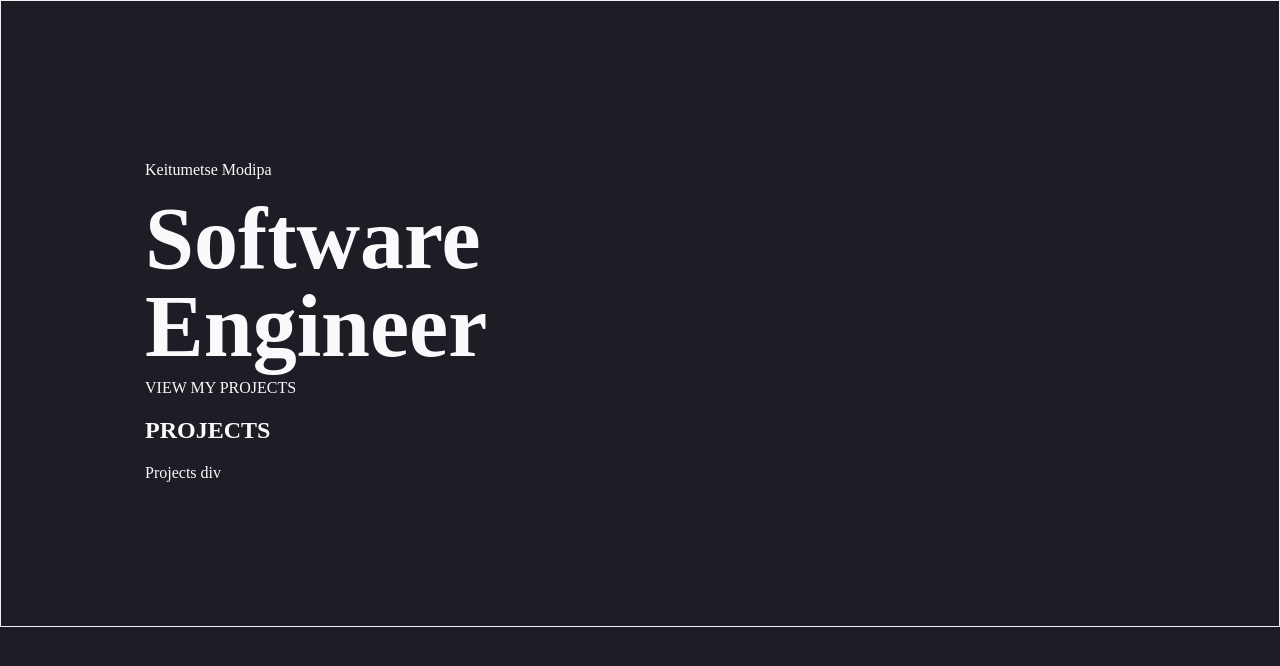
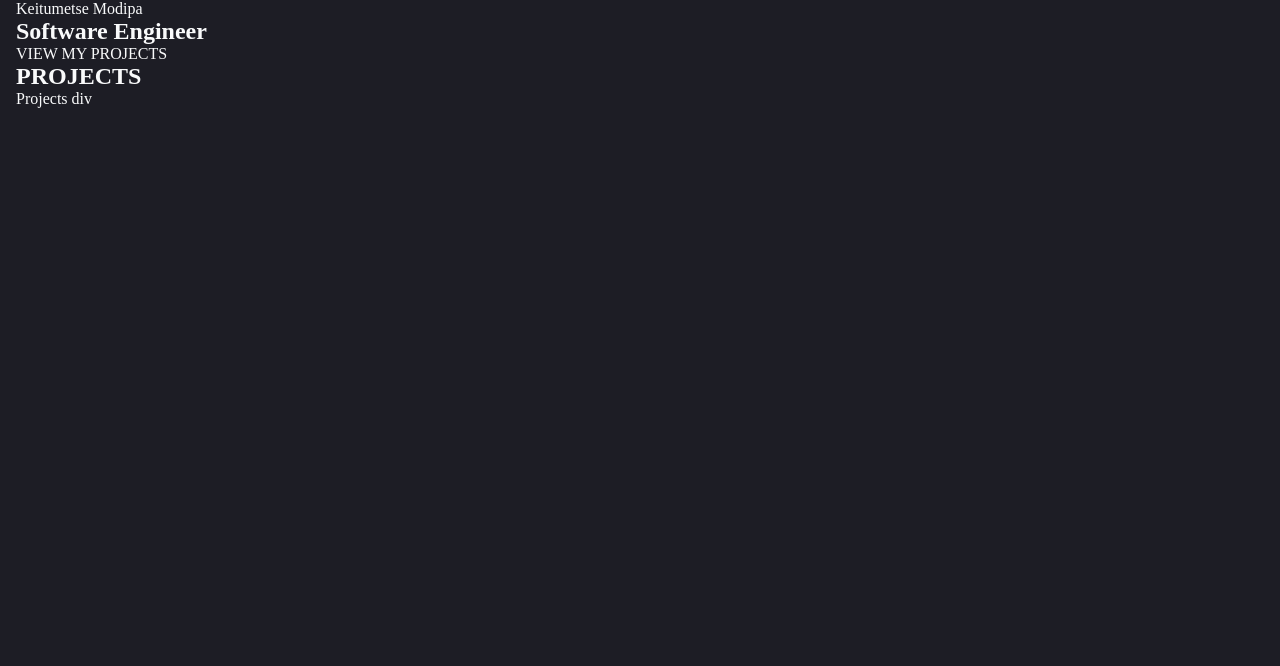
Before and after one commit to Keitumtse14/keitumetse_modipa, a Next.js app: page / in a window 1280 px wide. Shown: the top 666 px of the page. Built offline with nearby package versions, Linux system fonts and the light colour scheme.

Commit message:
removed home css module

```diff
--- a/pages/_app.tsx
+++ b/pages/_app.tsx
@@ -1,5 +1,4 @@
 import "../styles/global.scss";
-import "../styles/Home.module.scss";
 import type { AppProps } from "next/app";
 
 export default function App({ Component, pageProps }: AppProps) {
--- a/pages/index.tsx
+++ b/pages/index.tsx
@@ -1,9 +1,8 @@
 import Head from "next/head";
-import styles from "/styles/Home.module.scss";
 
 export default function Home() {
   return (
-    <div className={styles.container}>
+    <div className="container">
       <Head>
         <title>Keitumetse Modipa</title>
         <meta name="description" content="My projects" />
--- a/styles/Home.module.scss
+++ /dev/null
@@ -1,8 +0,0 @@
-.container {
-  display: grid;
-  box-sizing: border-box;
-  height: 100%;
-  padding: calc(1em + 10vw);
-  margin-inline: auto;
-  border: hsl(0, 0%, 95%) 0.1rem solid;
-}
--- a/styles/global.scss
+++ b/styles/global.scss
@@ -3,21 +3,25 @@
 
 $backgound-color: hsl(240, 12%, 13%);
 $text-color: hsl(210, 20%, 98%);
+$button-color: hsl(345, 66%, 47%);
 
-$font-family-headings: "Be Vietnam Pro", sans-serif;
-$font-family-body: "Inter", sans-serif;
+$font-family-body: "Be Vietnam Pro", sans-serif;
+$font-family-headings: "Inter", sans-serif;
 
-html,
-body {
+*,
+*::before,
+*::after {
   margin: 0;
   padding: 0;
+  box-sizing: border-box;
+}
+
+body {
   background-color: $backgound-color;
   color: $text-color;
 }
 
-h1 {
-  font-size: clamp(3rem, 1rem + 10vw, 5.5rem);
-  margin-block: clamp(0.1rem, 0.1rem + 10vw, 0.5rem);
-  max-width: 8ch;
-  line-height: 1;
+.container {
+  padding-inline: 1em;
+  max-width: 60em;
 }
```
